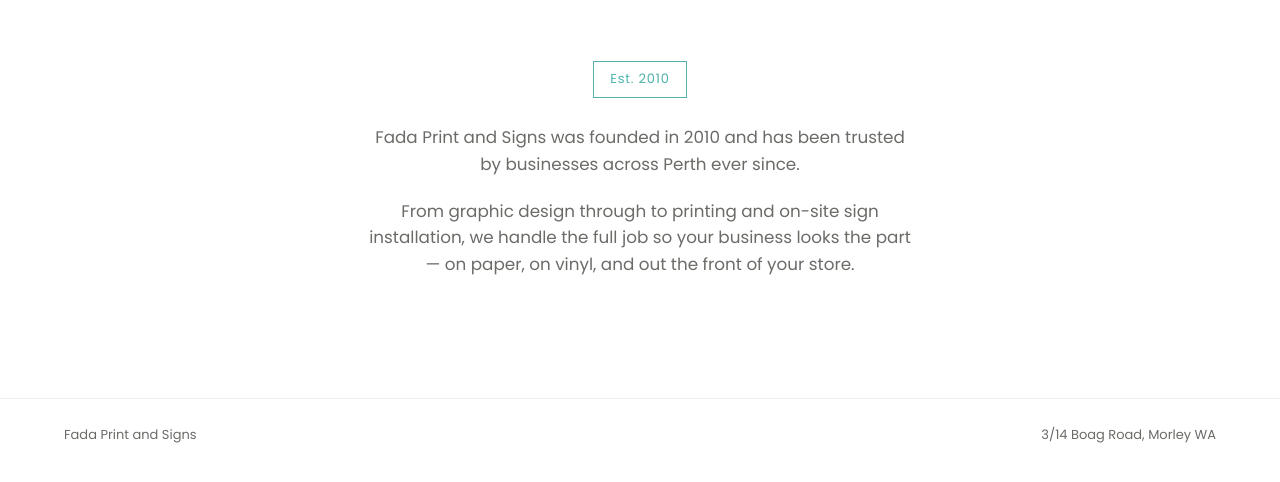
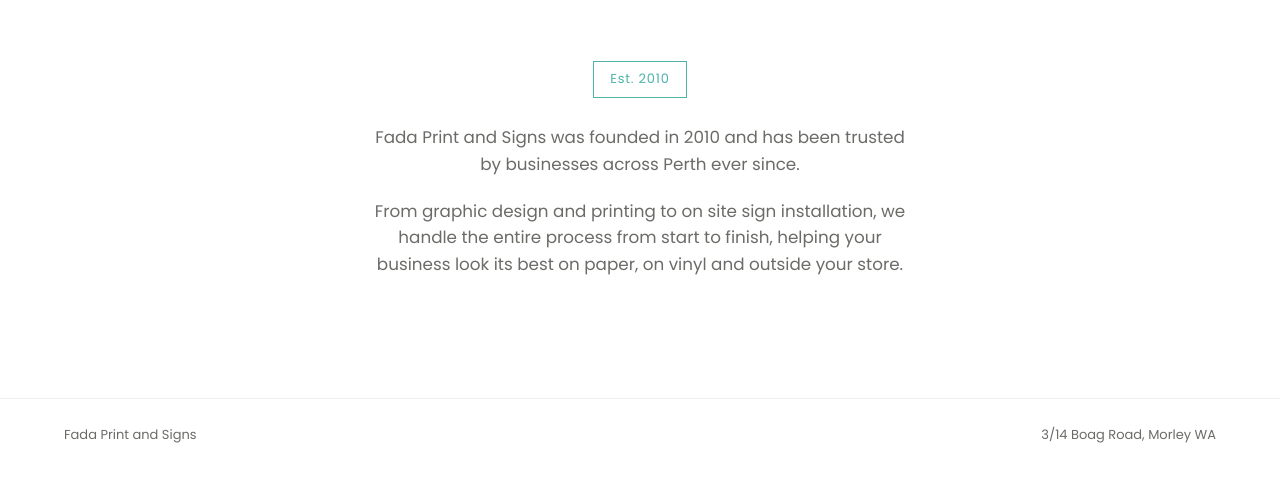
Before and after one commit to eunicesha/eunicesha.github.io, a plain HTML site: page about.html in a window 1280 px wide. Shown: the part 262-744 px from the top of the page. Drawn offline with nearby package versions, Linux system fonts and the light colour scheme.

Commit message:
Update about.html

```diff
--- a/about.html
+++ b/about.html
@@ -28,7 +28,8 @@
 <section class="page-body">
   <span class="badge">Est. 2010</span>
   <p>Fada Print and Signs was founded in 2010 and has been trusted by businesses across Perth ever since.</p>
-  <p>From graphic design through to printing and on-site sign installation, we handle the full job so your business looks the part — on paper, on vinyl, and out the front of your store.</p>
+  <p>From graphic design and printing to on site sign installation, we handle the entire process from start to finish, helping your business look its best on paper, on vinyl and outside your store.
+</p>
 </section>
 
 <footer class="site-footer">
```
